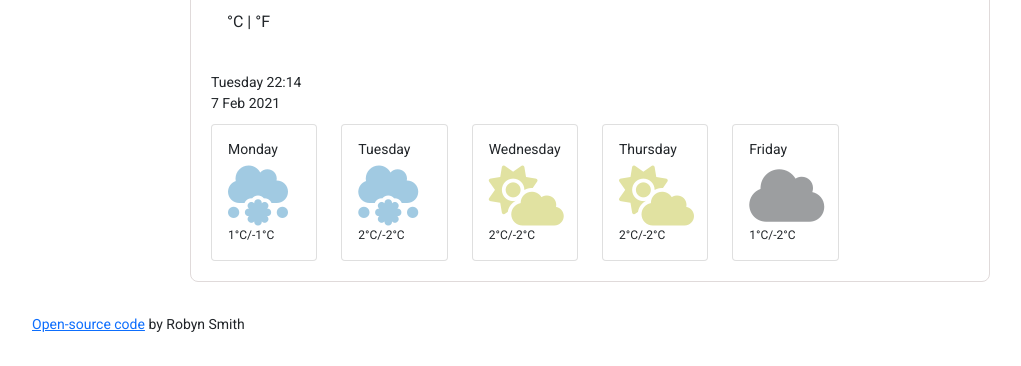
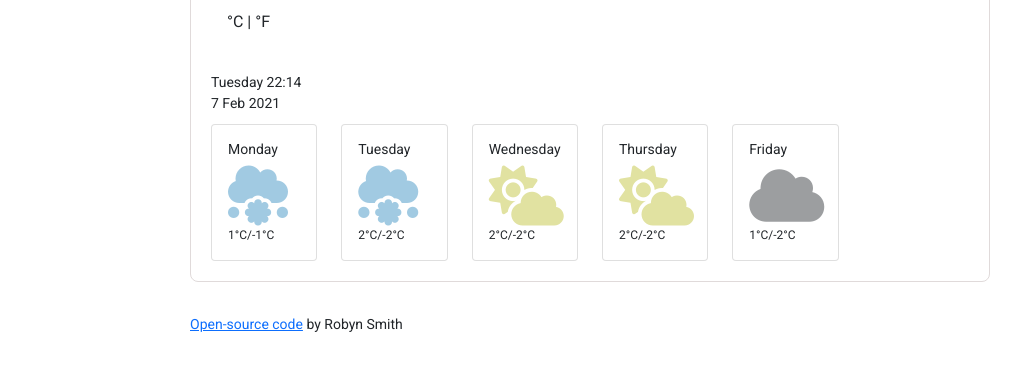
Before and after one commit to Robsness23/final-project, a plain HTML site: page index.html in a window 1280 px wide. Shown: the part 468-834 px from the top of the page, without its empty margins (50-1071 px from the left). Before the commit the page ends 804 px from the top, so only its background shows below. Drawn offline with nearby package versions, Linux system fonts and the light colour scheme; no server answers.

Commit message:
moved small into weather-app-wrapper in HTML

```diff
--- a/index.html
+++ b/index.html
@@ -17,6 +17,7 @@
 
 <body>
     <div class="container">
+        <div class="weather-app-wrapper">
             <div class="weather-app">
                 <h1>
                     WeatherTropolis
@@ -105,6 +106,7 @@
                     </div>
                 </div>
             </div>
+
         </div>
         <small>
             <a href="https://github.com/Robsness23/final-project" target="_blank">
@@ -112,6 +114,7 @@
             by Robyn Smith
         </small>
     </div>
+</div>
 
 <script src="src/index.js"
 ></script>
--- a/src/styles.css
+++ b/src/styles.css
@@ -63,6 +63,11 @@ form {
   padding: auto;
   margin: 8px;
 }
+
+.weather-app-wrapper {
+  margin: 30px auto;
+  max-width: 800px;
+}
 .weather-app {
   border: 1px solid rgb(224, 218, 218);
   padding: 20px;
```
Lines whose indentation alone changed are shown as unchanged.
